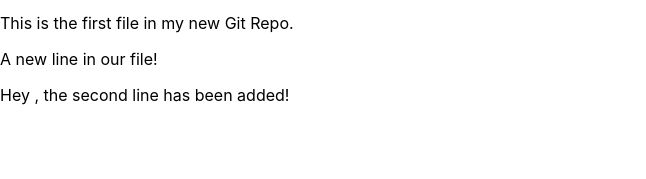
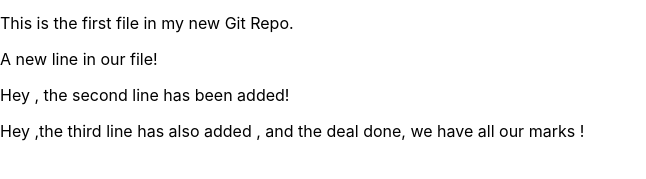
Before and after one commit to hifi250/Group1Team, a plain HTML site: page index.html in a window 1280 px wide. Shown: the part 105-284 px from the top of the page, without its empty margins (0-646 px from the left). Drawn offline with Linux system fonts and the light colour scheme.

Commit message:
Update index.html
Addition of the third line

```diff
--- a/index.html
+++ b/index.html
@@ -12,7 +12,7 @@ style="width:100%;max-width:960px"></div>
 <p>This is the first file in my new Git Repo.</p>
 <p>A new line in our file!</p>
 <p>Hey , the second line has been added!</p>
-
+<p>Hey ,the third line has also added , and the deal done, we have all our marks !</p>
 
 </body>
 </html>
```
